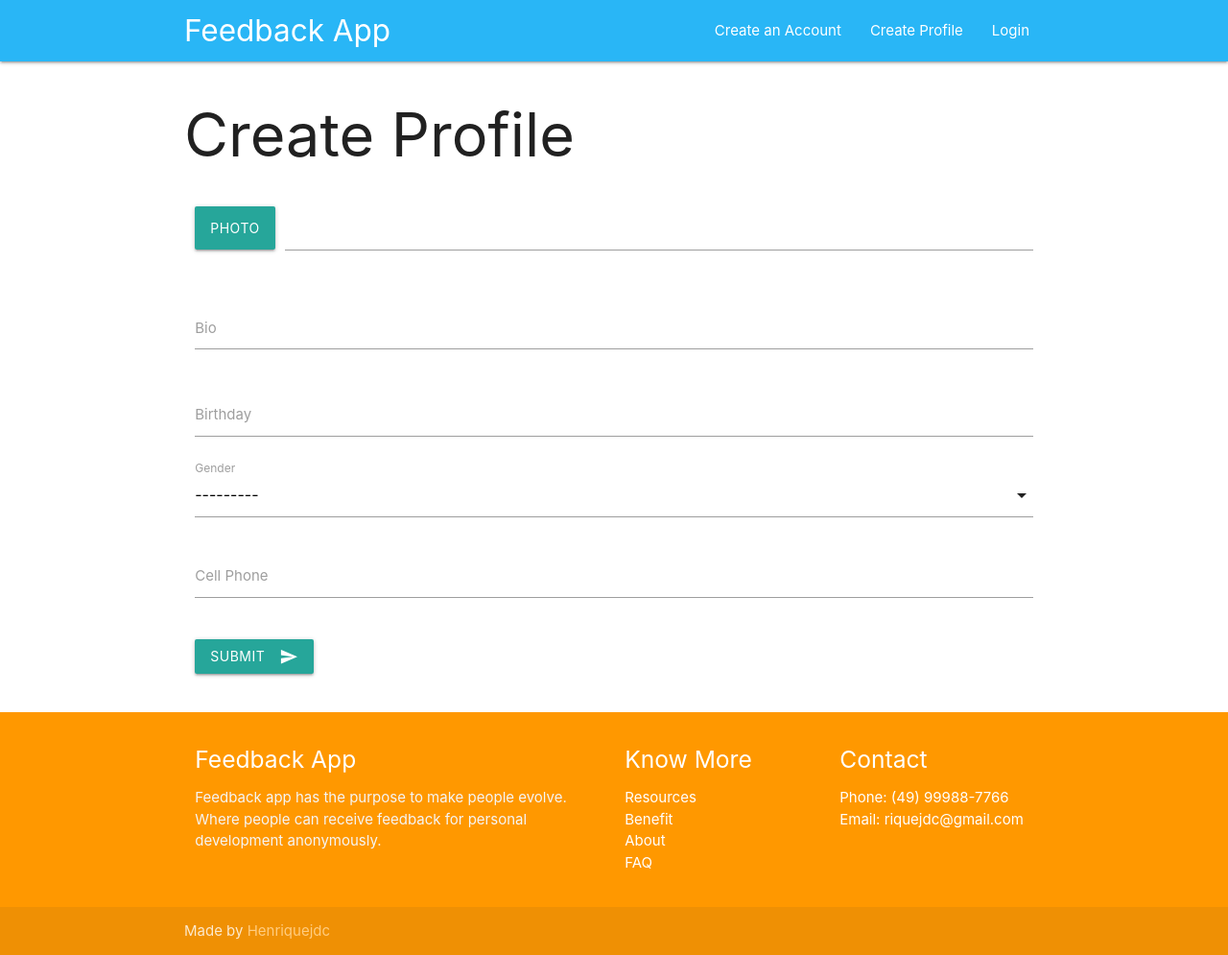
After one commit to henriquejdc/DjangoProject, a Django app: page /accounts/profile/ in a window 1280 px wide. The commit adds this page. Shown: the whole page at 96% size. Run offline with Django 4.2, Linux system fonts and the light colour scheme; some libraries are stand-ins or nearby versions.

Commit message:
Create profile + materialize

```diff
--- /dev/null
+++ b/apps/accounts/forms.py
@@ -0,0 +1,9 @@
+from django import forms
+
+from .models import Profile
+
+
+class ProfileForm(forms.ModelForm):
+    class Meta:
+        model = Profile
+        exclude = ['user']
--- a/apps/accounts/urls.py
+++ b/apps/accounts/urls.py
@@ -7,5 +7,7 @@ app_name = 'accounts'
 
 urlpatterns = [
     path('login/', views.UserLogin.as_view(), name='login_user'),
+    path('profile/', views.create_profile, name='create_profile'),
+    path('dashboard/', views.dashboard, name='dashboard'),
     path('create/', views.AddUserCreateView.as_view(), name='add_user'),
 ]
--- a/apps/accounts/views.py
+++ b/apps/accounts/views.py
@@ -7,6 +7,9 @@ from django.contrib.auth.views import LoginView
 # from django.contrib.messages.views import SuccessMessageMixin
 from django.utils.translation import gettext_lazy as _
 from django.urls import reverse_lazy
+
+
+from .forms import ProfileForm
 
 
 # class AddUserCreateView(SuccessMessageMixin, CreateView):
@@ -48,6 +51,28 @@ class UserLogin(LoginView):
         if user:
             login(request, user)
             messages.success(request, _('Login sucessfully!'))
-            return redirect('accounts:login_user')
+            return redirect('accounts:dashboard')
         messages.error(request, _('Error, invalid login!'))
         return redirect('accounts:login_user')
+
+
+def dashboard(request):
+    template_name = 'accounts/dashboard.html'
+    return render(request, template_name, {})
+
+
+def create_profile(request):
+    template_name = 'accounts/profile.html'
+    if request.method == 'POST':
+        form = ProfileForm(request.POST, request.FILES)
+        if form.is_valid():
+            f = form.save(commit=False)
+            f.user = request.user
+            f.save()
+            messages.success(request, _('Profile successfully saved.'))
+            return redirect('accounts:dashboard')
+
+    context = {
+        'form': ProfileForm()
+    }
+    return render(request, template_name, context)
--- a/templates/accounts/add_user.html
+++ b/templates/accounts/add_user.html
@@ -18,6 +18,10 @@
                             <p>{{ message }}</p>
                         </div>
                     {% endfor %}
+                {% endif %}
+
+                {% if form.erros %}
+                    {{ form.non_field_errors }}
                 {% endif %}
 
                 <form class="col s12" method="post">
--- /dev/null
+++ b/templates/accounts/profile.html
@@ -0,0 +1,69 @@
+{% extends 'base.html' %}
+
+{% load static i18n widget_tweaks %}
+
+{% block title %}
+    {{ block.super }} - {% trans 'Create Profile' %}
+{% endblock %}
+
+{% block body %}
+    <div class="container">
+        <div class="row">
+            <h1>{% trans 'Create Profile' %}</h1>
+            <div class="row">
+
+                {% if messages %}
+                    {% for message in messages %}
+                        <div class="row">
+                            <p>{{ message }}</p>
+                        </div>
+                    {% endfor %}
+                {% endif %}
+
+                {% if form.erros %}
+                    {{ form.non_field_errors }}
+                {% endif %}
+
+
+                <form class="col s12" method="post" enctype="multipart/form-data">
+                    {% csrf_token %}
+                    <div class="row">
+                        <div class="file-field input-field col s12">
+                            <div class="btn waves-effect waves-light">
+                                <span>{% trans 'Photo' %}</span>
+                                {{ form.photo|add_class:'validate' }}
+                            </div>
+                            <div class="file-path-wrapper">
+                                <label>
+                                    <input type="text" class="file-path-validate">
+                                </label>
+                            </div>
+                        </div>
+                    </div>
+                    <div class="row">
+                        <div class="input-field col s12">
+                            {{ form.bio|add_class:'materialize-textarea validate'}}
+                            <label for="id_bio">{% trans 'Bio' %}</label>
+                        </div>
+                        <div class="input-field col s12">
+                            {{ form.birthday|add_class:'datepicker validate' }}
+                            <label for="id_birthday">{% trans 'Birthday' %}</label>
+                        </div>
+                        <div class="input-field col s12">
+                            {{ form.gender|add_class:'validate' }}
+                            <label for="id_gender">{% trans 'Gender' %}</label>
+                        </div>
+                        <div class="input-field col s12">
+                            {{ form.cell_phone|add_class:'validate' }}
+                            <label for="id_cell_phone">{% trans 'Cell Phone' %}</label>
+                        </div>
+                    </div>
+                    <button class="btn waves-effect waves-light" type="submit">
+                        {% trans 'Submit' %}
+                        <i class="material-icons right">send</i>
+                    </button>
+                </form>
+            </div>
+        </div>
+    </div>
+{% endblock %}
--- a/templates/base.html
+++ b/templates/base.html
@@ -20,6 +20,7 @@
             <div class="nav-wrapper container"><a id="logo-container" href="#" class="brand-logo">{% trans 'Feedback App' %}</a>
                 <ul class="right hide-on-med-and-down">
                     <li><a href="{% url 'accounts:add_user' %}">{% trans 'Create an Account' %}</a></li>
+                    <li><a href="{% url 'accounts:create_profile' %} ">{% trans 'Create Profile' %}</a></li>
                     <li><a href="{% url 'accounts:login_user' %}">{% trans 'Login' %}</a></li>
                 </ul>
 
@@ -76,6 +77,17 @@
         <script src="https://code.jquery.com/jquery-2.1.1.min.js"></script>
         <script src="{% static 'js/materialize.js' %}"></script>
         <script src="{% static 'js/init.js' %}"></script>
-
+        <script>
+            let dateObj = new Date()
+             $(document).ready(function(){
+                $('select').formSelect();
+             });
+             $(document).ready(function(){
+                $('.datepicker').datepicker({
+                    yearRange: [1900, dateObj.getFullYear()],
+                    format: 'dd/mm/yyyy'
+                });
+             });
+        </script>
     </body>
 </html>
```
Also changed, not shown: templates/accounts/dashboard.html (added, +20 -0 lines). Lines whose indentation alone changed are shown as unchanged.
